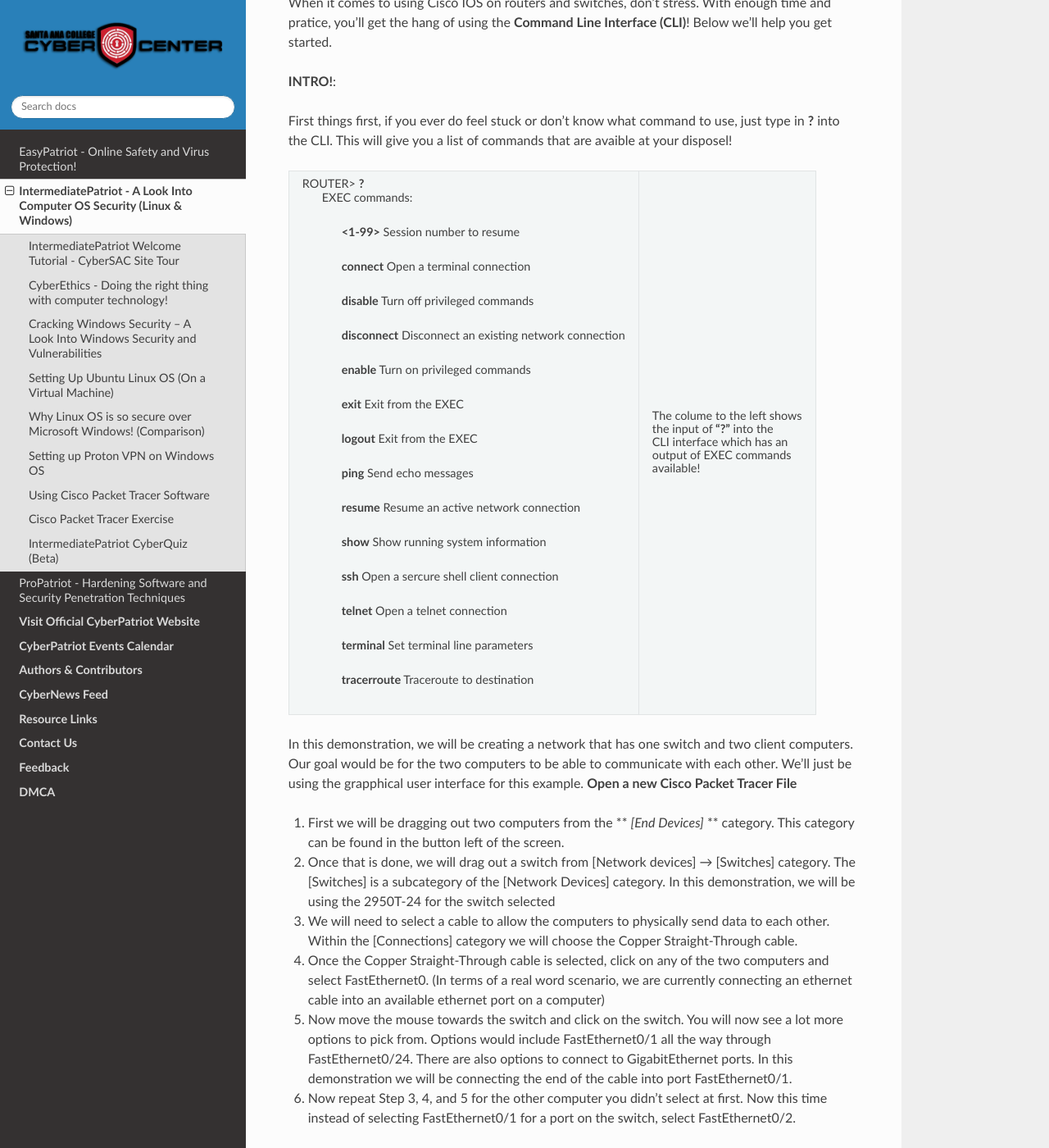
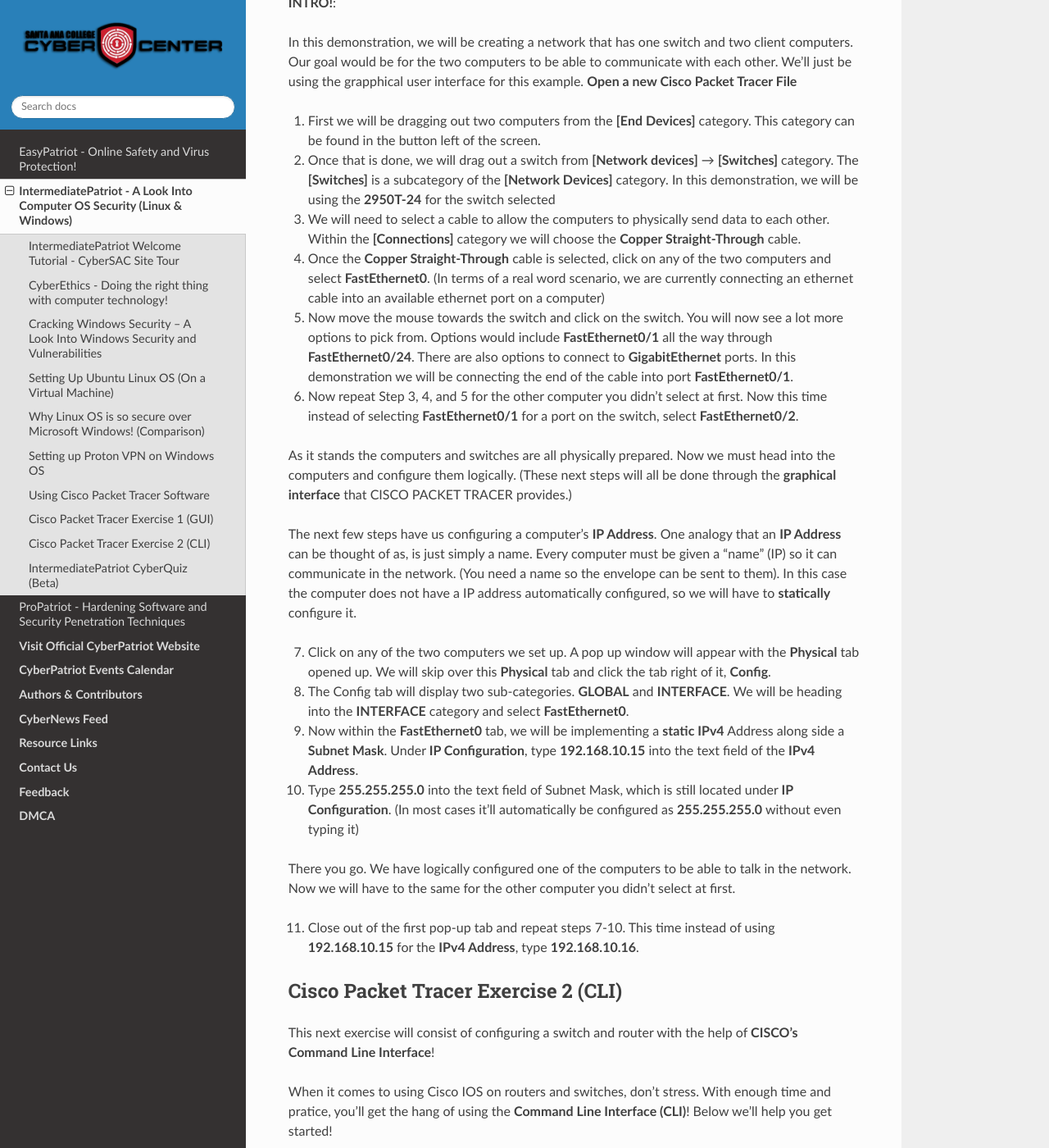
Before and after one commit to natt96z/cybersac, a Sphinx documentation site: the page built from docs/source/MediumCybersac.rst, in a window 1280 px wide and 1400 px high, scrolled down 18550 px. Shown: the whole window at 82% size. Built offline with Sphinx 7.4.7 and the Read the Docs theme 2.0.0, drawn with Linux system fonts in a browser that asks for light colours; a script that is not in the unit is left out; some of the changed text lies outside the part shown.

Commit message:
Update MediumCybersac.rst

```diff
--- a/docs/source/MediumCybersac.rst
+++ b/docs/source/MediumCybersac.rst
@@ -326,12 +326,48 @@
 
 **Control Plane** - Routing protocols and routers that talk with one another. Where the device learns what action to take on the data. No data moves until the control and this plane makes a decision on the best path to deliver the data.
 
-Cisco Packet Tracer Exercise
+Cisco Packet Tracer Exercise 1 (GUI)
+~~~~~~~~~~~~~~~~~~~~~~~~~~~~~~~~~~~~~~~~~~~~~~
+**INTRO!**:
+
+In this demonstration, we will be creating a network that has one switch and two client computers. Our goal would be for the two computers to be able to communicate with each other. We'll just be using the grapphical user interface for this example. **Open a new Cisco Packet Tracer File**
+
+1. First we will be dragging out two computers from the **[End Devices]** category. This category can be found in the button left of the screen.
+
+2. Once that is done, we will drag out a switch from **[Network devices]** → **[Switches]** category. The **[Switches]** is a subcategory of the **[Network Devices]** category. In this demonstration, we will be using the **2950T-24** for the switch selected
+
+3. We will need to select a cable to allow the computers to physically send data to each other. Within the **[Connections]** category we will choose the **Copper Straight-Through** cable.
+
+4. Once the **Copper Straight-Through** cable is selected, click on any of the two computers and select **FastEthernet0**. (In terms of a real word scenario, we are currently connecting an ethernet cable into an available ethernet port on a computer)
+
+5. Now move the mouse towards the switch and click on the switch. You will now see a lot more options to pick from. Options would include **FastEthernet0/1** all the way through **FastEthernet0/24**. There are also options to connect to **GigabitEthernet** ports. In this demonstration we will be connecting the end of the cable into port **FastEthernet0/1**.
+
+6. Now repeat Step 3, 4, and 5 for the other computer you didn’t select at first. Now this time instead of selecting **FastEthernet0/1** for a port on the switch, select **FastEthernet0/2**.
+
+As it stands the computers and switches are all physically prepared. Now we must head into the computers and configure them logically. (These next steps will all be done through the **graphical interface** that CISCO PACKET TRACER provides.)
+
+The next few steps have us configuring a computer’s **IP Address**. One analogy that an **IP Address** can be thought of as, is just simply a name. Every computer must be given a “name” (IP) so it can communicate in the network. (You need a name so the envelope can be sent to them). In this case the computer does not have a IP address automatically configured, so we will have to **statically** configure it.
+
+7. Click on any of the two computers we set up. A pop up window will appear with the **Physical** tab opened up. We will skip over this **Physical** tab and click the tab right of it, **Config**.
+
+8. The Config tab will display two sub-categories. **GLOBAL** and **INTERFACE**. We will be heading into the **INTERFACE** category and select **FastEthernet0**.
+
+9. Now within the **FastEthernet0** tab, we will be implementing a **static IPv4** Address along side a **Subnet Mask**. Under **IP Configuration**, type **192.168.10.15**  into the text field of the **IPv4 Address**.
+
+10. Type **255.255.255.0**  into the text field of Subnet Mask, which is still located under **IP Configuration**. (In most cases it’ll automatically be configured as **255.255.255.0** without even typing it)
+
+There you go. We have logically configured one of the computers to be able to talk in the network. Now we will have to the same for the other computer you didn’t select at first.
+
+11. Close out of the first pop-up tab and repeat steps 7-10. This time instead of using  **192.168.10.15** for the **IPv4 Address**, type **192.168.10.16**.
+
+
+Cisco Packet Tracer Exercise 2 (CLI)
 ~~~~~~~~~~~~~~~~~~~~~~~~~~~~~~~~~~~~~~~~~~~~~~
 
-When it comes to using Cisco IOS on routers and switches, don't stress. With enough time and pratice, you'll get the hang of using the **Command Line Interface (CLI)**! Below we'll help you get started.
+This next exercise will consist of configuring a switch and router with the help of **CISCO's Command Line Interface**!
 
-**INTRO!**:
+When it comes to using Cisco IOS on routers and switches, don't stress. With enough time and pratice, you'll get the hang of using the **Command Line Interface (CLI)**! Below we'll help you get started!
+
 
 First things first, if you ever do feel stuck or don't know what command to use, just type in **?** into the CLI. This will give you a list of commands that are avaible at your disposel!
 
```
Also changed, not shown: other parts of docs/source/MediumCybersac.rst (+0 -30 lines).
